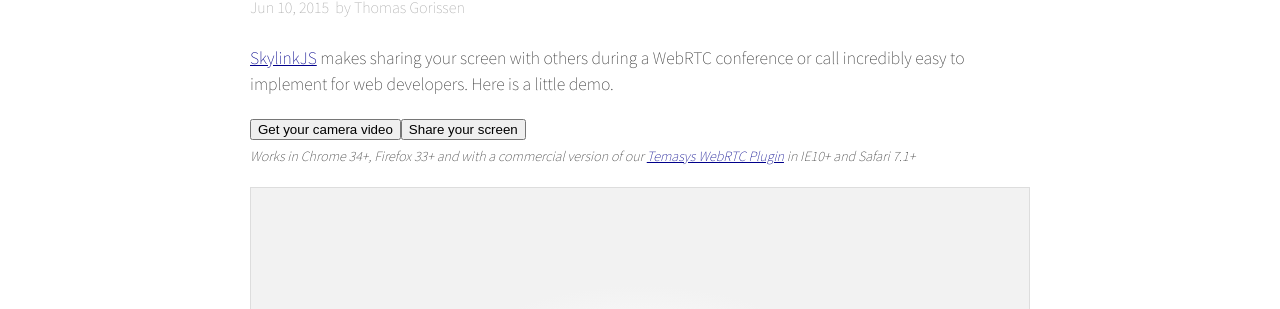
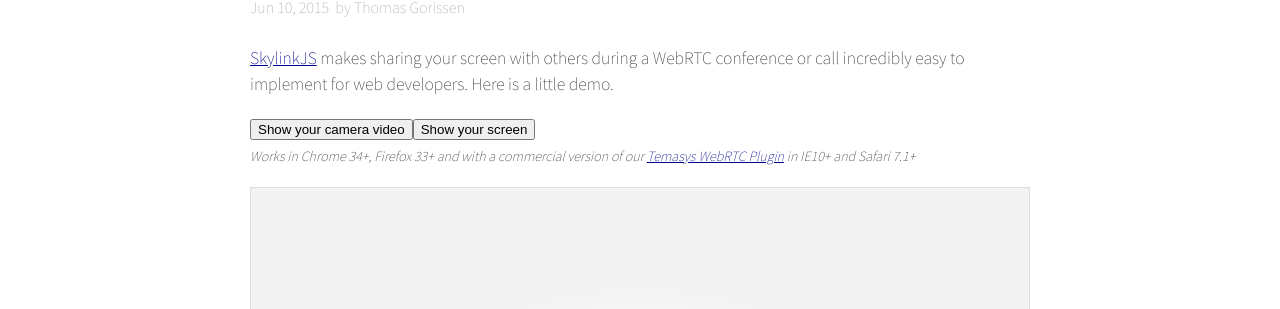
Before and after one commit to Temasys/temasys.github.io, a Jekyll site: the page built from _posts/2015-06-10-Screensharing_with_SkylinkJS.markdown, in a window 1280 px wide and 900 px high. Shown: the part 147-456 px from the top of the window. Built offline with Jekyll 4.4.1, drawn with Linux system fonts in a browser that asks for light colours; nearby versions of some CDN libraries; Markdown is read by kramdown in place of the engine named in the settings.

Commit message:
label update

```diff
--- a/_posts/2015-06-10-Screensharing_with_SkylinkJS.markdown
+++ b/_posts/2015-06-10-Screensharing_with_SkylinkJS.markdown
@@ -10,7 +10,7 @@ excerpt: SkylinkJS makes sharing your screen with others incredibly easy to impl
 
 [SkylinkJS](http://skylink.io/web) makes sharing your screen with others during a WebRTC conference or call incredibly easy to implement for web developers. Here is a little demo.
 
-<button onclick="shareCamera()">Get your camera video</button><button onclick="shareScreen()">Share your screen</button><br/>
+<button onclick="shareCamera()">Show your camera video</button><button onclick="shareScreen()">Show your screen</button><br/>
 <i style="font-size: 0.8em">Works in Chrome 34+, Firefox 33+ and with a commercial version of our [Temasys WebRTC Plugin](http://skylink.io/plugin) in IE10+ and Safari 7.1+</i>
 <div style="border: 1px solid #ddd; background: -webkit-radial-gradient(200px 100px, #fff, #f2f2f2); background: -moz-radial-gradient(200px 100px, #fff, #f2f2f2); background: radial-gradient(200px 100px, #fff, #f2f2f2);"><video id="screen" width="100%" autoplay muted></video></div>
 <script src="//cdn.temasys.com.sg/adapterjs/0.11.x/adapter.screenshare.js"></script>
```
